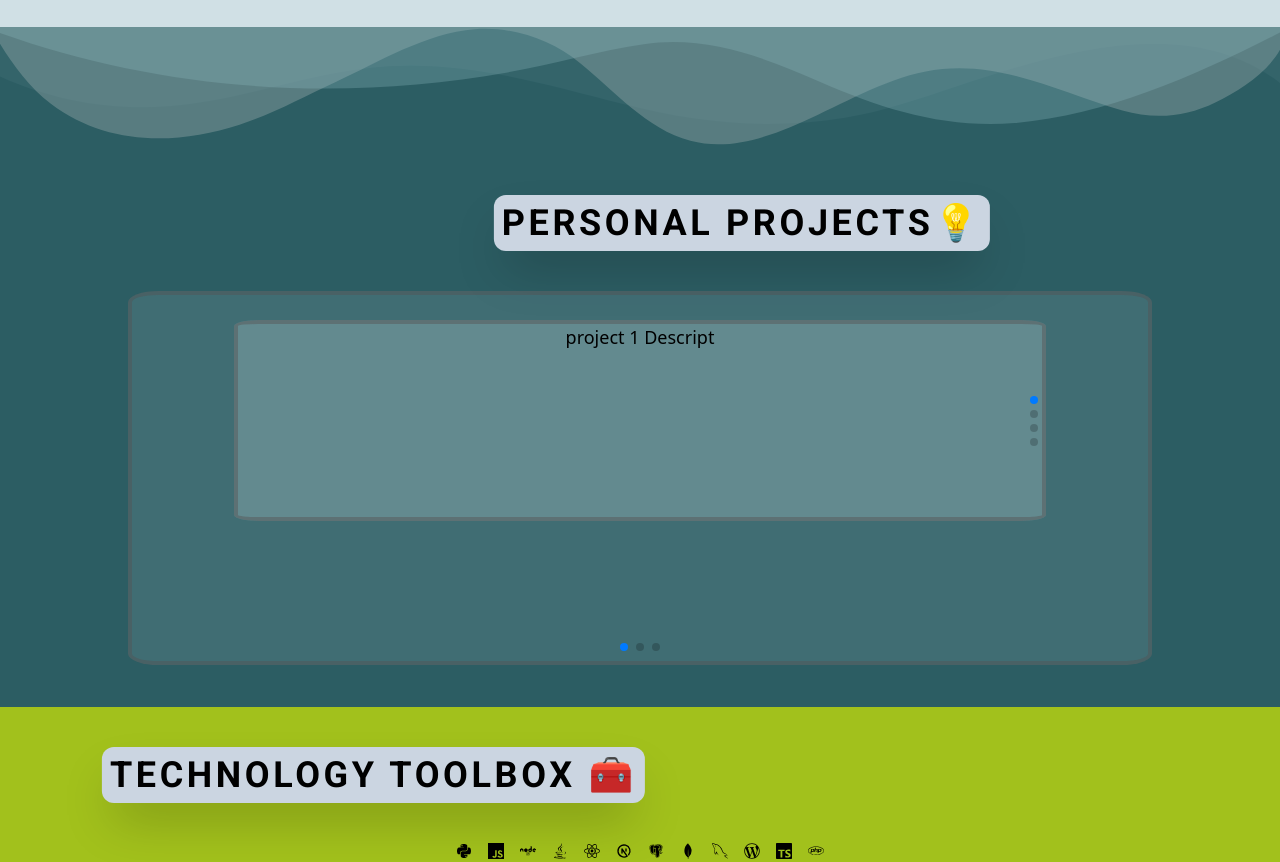
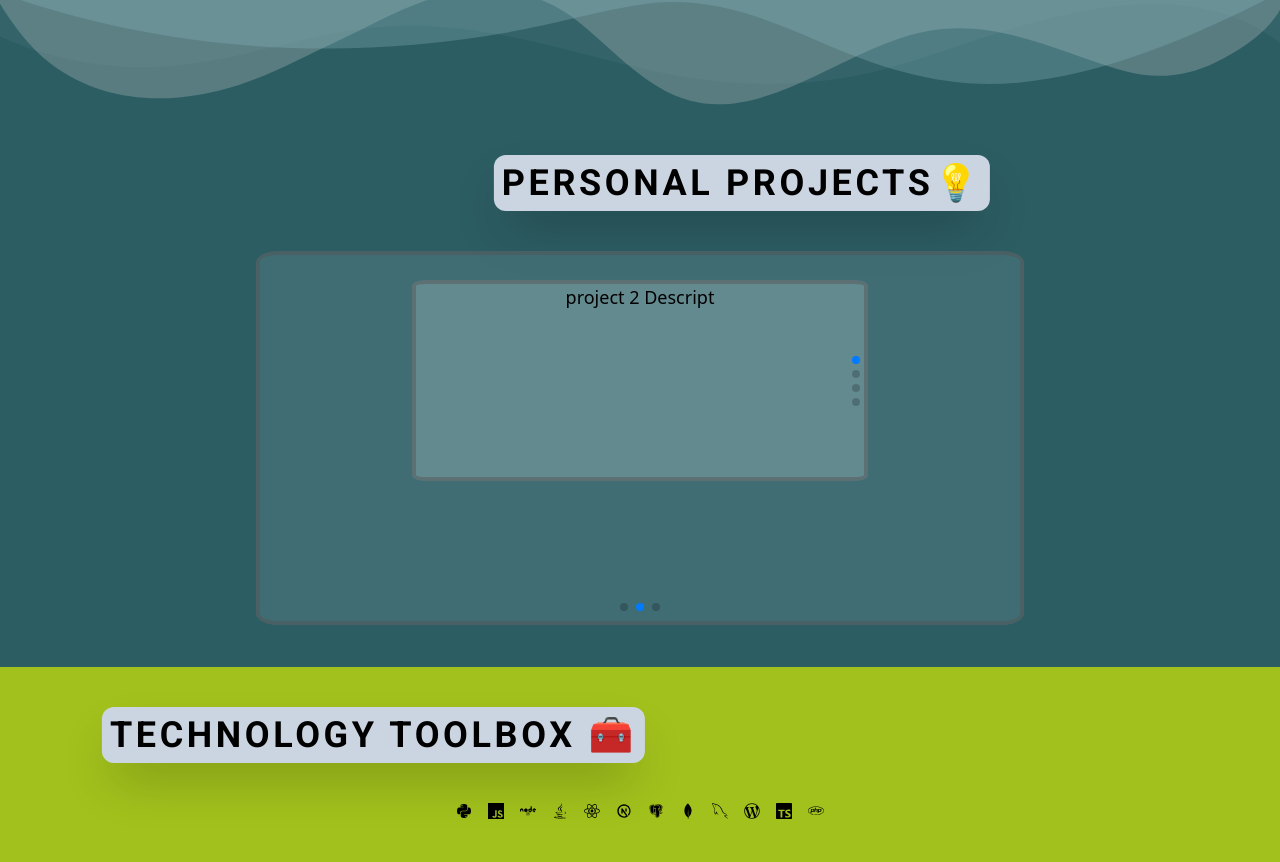
Before and after one commit to 00gigs/PersonalPortfolio, a React (Create React App) app: page / in a window 1280 px wide. Shown: the part 613-1475 px from the top of the page. Built offline with nearby package versions, Linux system fonts and the light colour scheme.

Commit message:
aesthetic detail

```diff
--- a/src/App.css
+++ b/src/App.css
@@ -23,7 +23,7 @@
 /*Carousel swiping*/
 
 .swiper {
-  width: 80%;
+  width: 60%;
   height: 55%;
 
 }
@@ -48,7 +48,7 @@ border-radius: 3%;
 
 .swiper-slide img {
   display: block;
-  width: 100%;
+  width: 60%;
   height: 100%;
   object-fit: cover;
 
--- a/src/App.js
+++ b/src/App.js
@@ -8,7 +8,7 @@ function App() {
     <div className="min-h-screen bg-slate-100">
       <Navbar />
       {/**fill in styled divs with components that make up application */}
-      <div className="bg-[#88b5bb51] h-[70vh] w-full">
+      <div className="bg-[#88b5bb51] h-[65vh] w-full">
         {/**make |hero section| sections with styled div*/}
         <div className="grid  grid-cols-2">
           <Header />
--- a/src/components/Carousel.js
+++ b/src/components/Carousel.js
@@ -6,20 +6,25 @@ import { Swiper, SwiperSlide } from "swiper/react";
 import "swiper/css";
 import "swiper/css/pagination";
 import "../../src/App.css";
-
+import 'swiper/css/autoplay';
 // import required modules
-import { Pagination } from "swiper/modules";
+import { Pagination,Autoplay } from "swiper/modules";
 
 const Carousel = () => {
   return (
     <>
       <Swiper
-        className="mySwiper swiper-h "
+
+        className="mySwiper swiper-h"
         spaceBetween={50}
+         modules={[Pagination, Autoplay]}
         pagination={{
           clickable: true,
         }}
-        modules={[Pagination]}
+        autoplay={{ // Configure autoplay options here
+          delay: 3500, // Delay between transitions (in ms). Here it's set for 2 seconds.
+          disableOnInteraction: true, // This means autoplay won't be disabled after user interactions (swipes, etc.)
+        }}
       >
         <SwiperSlide>
           <Swiper
```
